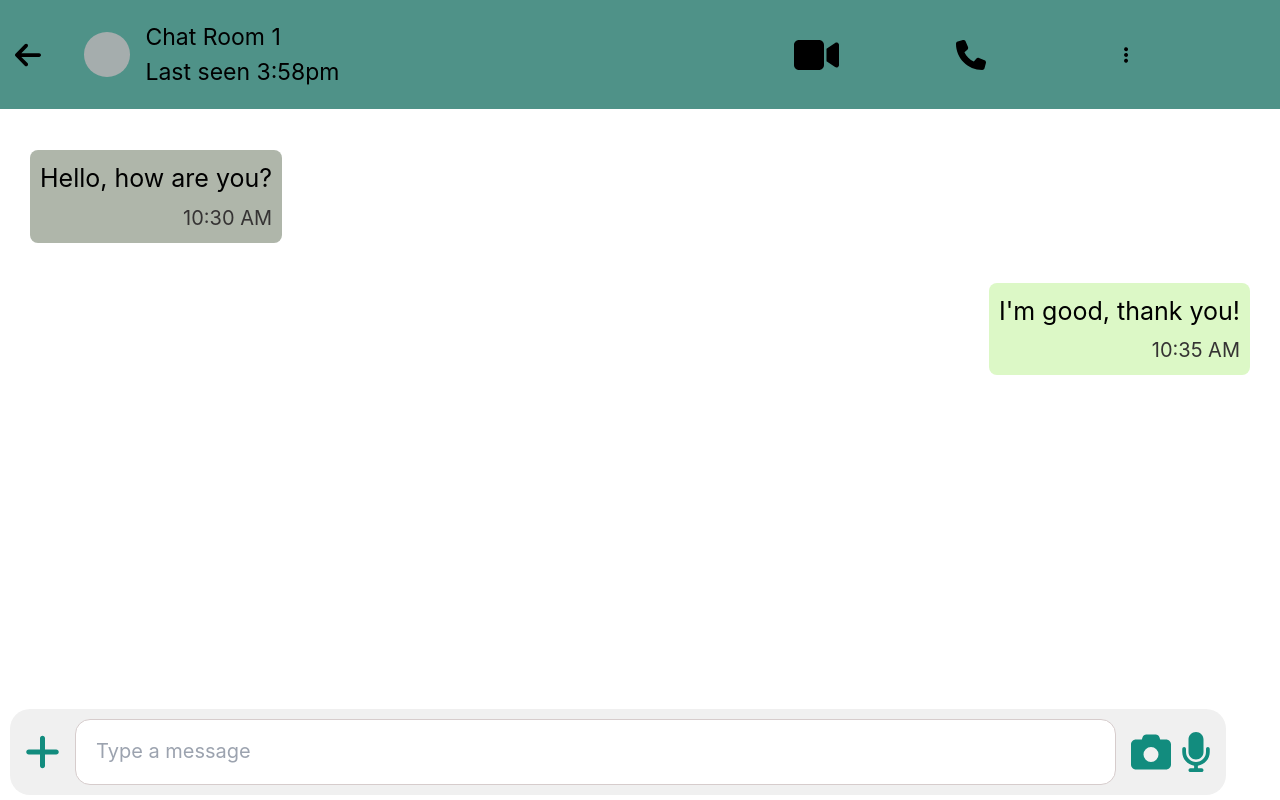
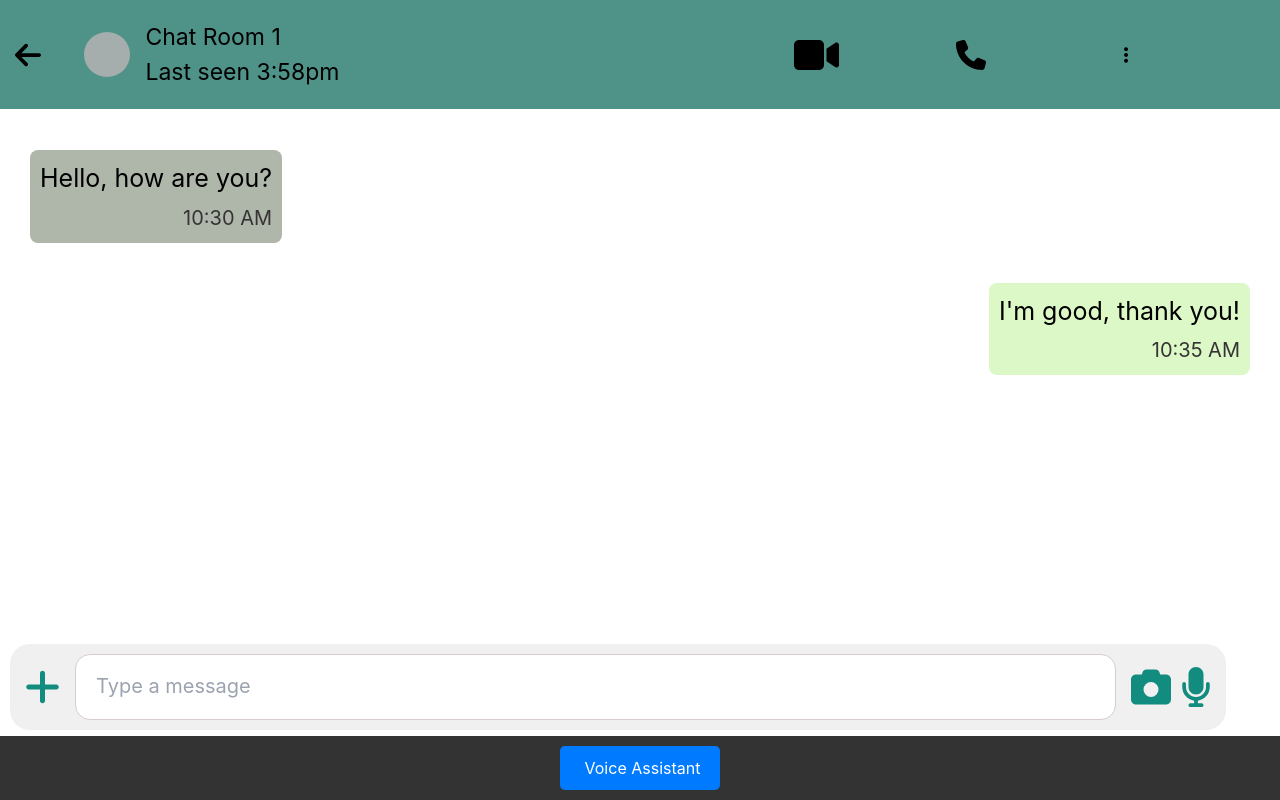
Before and after one commit to AD9-1/industry-project, a React (Create React App) app: page /chatroom/1 in a window 1280 px wide. Built offline with nearby package versions, Linux system fonts and the light colour scheme.

Commit message:
add somthing

```diff
--- a/src/App.js
+++ b/src/App.js
@@ -2,6 +2,7 @@ import { BrowserRouter, Route, Routes } from "react-router-dom";
 import "./App.css";
 import ChatList from "./Components/ChatList/ChatList";
 import ChatRoom from "./Components/ChatRoom/ChatRoom";
+import VoiceAssistantBar from "./Components/VoiceAssistantBar/VoiceAssistantBar.jsx";
 
 function App() {
   const chatRooms = [
@@ -66,13 +67,15 @@ function App() {
     <div className="App">
       <BrowserRouter>
         <Routes>
-          <Route path="/" element={<ChatList chatRooms={chatRooms} />} />
+
+          <Route path="/chat" element={<ChatList chatRooms={chatRooms} />} />
           <Route
             path="/chatroom/:roomId"
             element={<ChatRoom chatRooms={chatRooms} />}
           />
         </Routes>
       </BrowserRouter>
+      <VoiceAssistantBar/>
     </div>
   );
 }
--- a/src/Components/Header/Header.jsx
+++ b/src/Components/Header/Header.jsx
@@ -9,7 +9,7 @@ const Header = ({ roomName }) => {
   return (
     <div className="wa-header">
       <div className="wa-header__back">
-        <NavLink to="/">
+        <NavLink to="/chat">
           <img src={backarrow} />
         </NavLink>
       </div>
--- a/src/Components/MessageInput/MessageInput.scss
+++ b/src/Components/MessageInput/MessageInput.scss
@@ -6,7 +6,7 @@
     margin-left: 10px;
     position: fixed;
     width:95%;
-    bottom:5px;
+    bottom:70px;
   }
 
   .whatapp-input .input-field {
```
